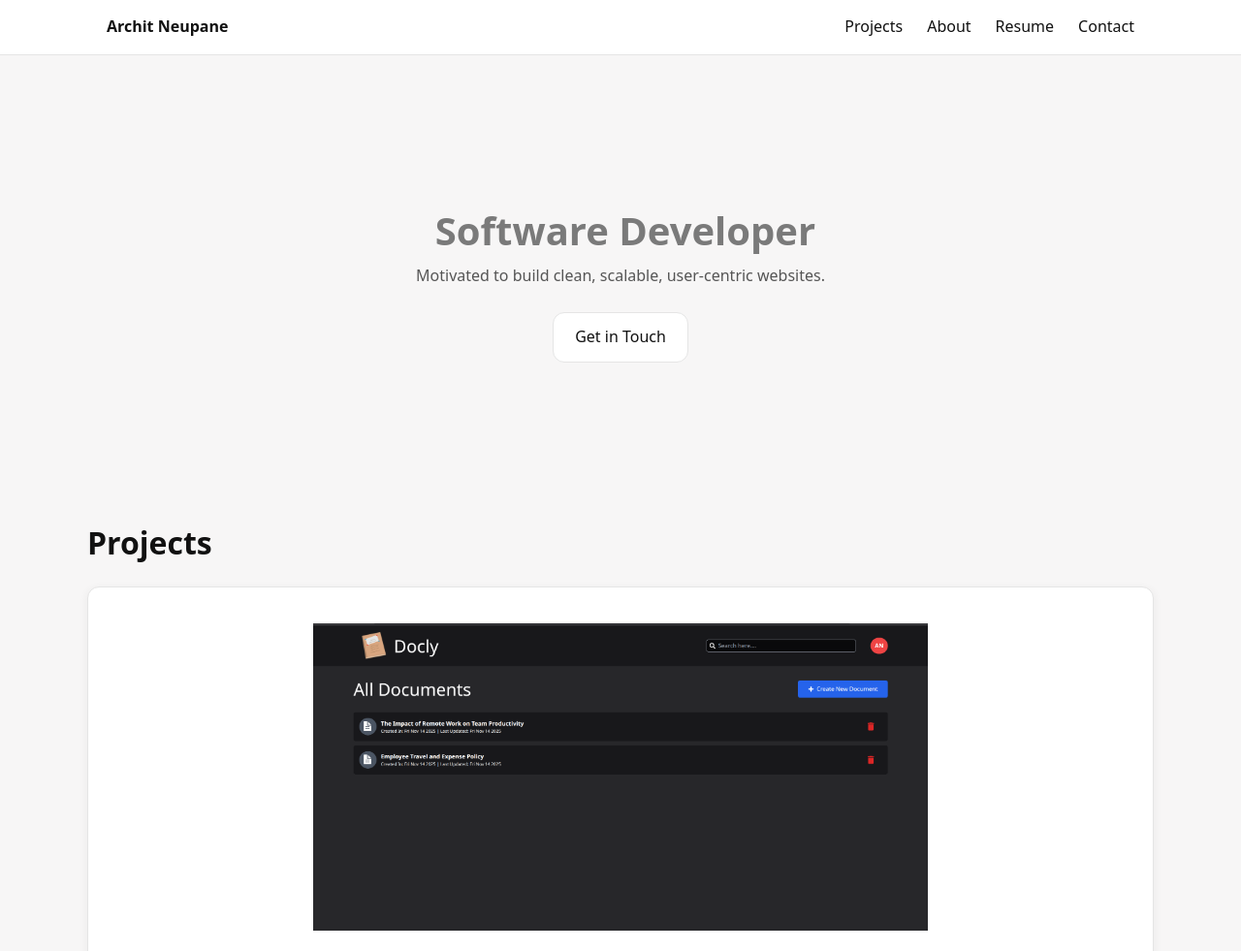
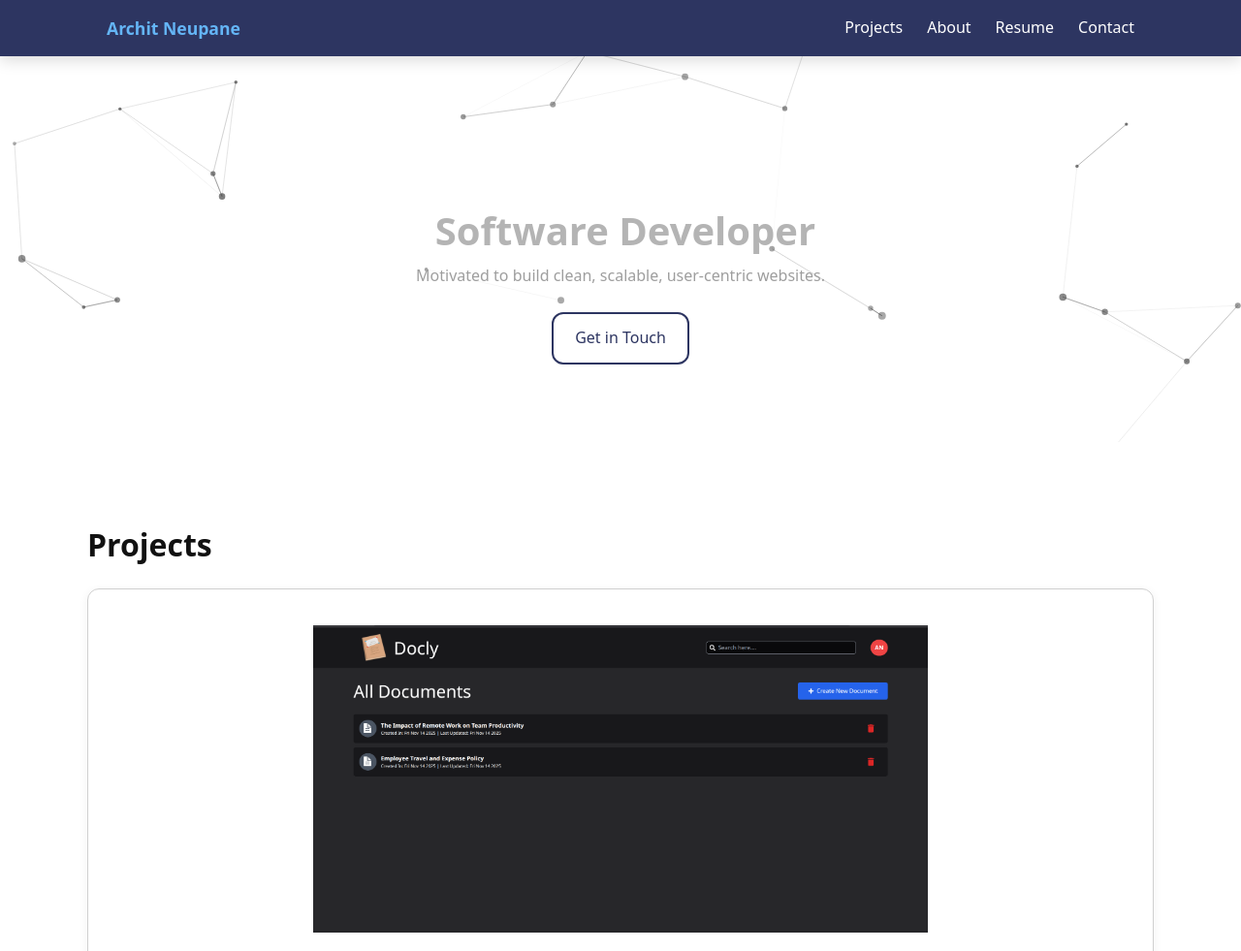
Before and after one commit to architneupane/Portfolio, a plain HTML site: page index.html in a window 1280 px wide. Shown: the top 981 px of the page at 97% size. Drawn offline with nearby package versions, Linux system fonts and the light colour scheme.

Commit message:
Style: Improvement in UI/Ux

```diff
--- a/index.html
+++ b/index.html
@@ -8,10 +8,12 @@
       href="https://cdnjs.cloudflare.com/ajax/libs/font-awesome/6.5.0/css/all.min.css"
     />
     <link rel="stylesheet" href="style.css" />
+    <script src="https://cdn.jsdelivr.net/npm/tsparticles-slim@2.12.0/tsparticles.slim.bundle.min.js"></script>
     <script src="script.js"></script>
     <title>Archit Neupane</title>
   </head>
   <body>
+    <div id="tsparticles"></div>
 
 
 
@@ -68,7 +70,7 @@
             <a href="https://github.com/architneupane/Docly" class="btn"
               >GitHub</a
             >
-            <a href="https://docly-gilt.vercel.app/" class="btn">Live Demo</a>
+            <a href="#"  class="btn">Live Demo</a>
           </div>
         </div>
         <br />
@@ -108,7 +110,6 @@
             offering a wide <br />
             selection of premium watches, ranging from classic designs to the
             latest smart timepieces. <br />
-            [In Development]
           </p>
           <div class="tags">
             React.js &nbsp; • &nbsp; Express.js &nbsp;• &nbsp;Node.js &nbsp;•
@@ -244,7 +245,7 @@
 
     <!-- FOOTER -->
     <footer class="site-footer">
-      <p>© 2025 Archit Neupane. All rights reserved.</p>
+      <p>© 2026 Archit Neupane. All rights reserved.</p>
     </footer>
   </body>
 </html>
--- a/script.js
+++ b/script.js
@@ -1,4 +1,85 @@
 document.addEventListener("DOMContentLoaded", () => {
+  // Initialize Particles
+  tsParticles.load("tsparticles", {
+    background: {
+      color: "transparent"
+    },
+    particles: {
+      number: {
+        value: 60,
+        density: {
+          enable: true,
+          value_area: 1000
+        }
+      },
+      color: {
+        value: "#333333"
+      },
+      shape: {
+        type: "circle"
+      },
+      opacity: {
+        value: 0.7,
+        random: {
+          enable: true,
+          minimumValue: 0.4
+        }
+      },
+      size: {
+        value: {
+          min: 2,
+          max: 4
+        },
+        random: {
+          enable: true,
+          minimumValue: 1.5
+        }
+      },
+      move: {
+        enable: true,
+        speed: 1.5,
+        direction: "none",
+        random: false,
+        straight: false,
+        out_mode: "out",
+        bounce: false
+      },
+      line_linked: {
+        enable: true,
+        distance: 150,
+        color: "#555555",
+        opacity: 0.4,
+        width: 1
+      }
+    },
+    interactivity: {
+      detect_on: "canvas",
+      events: {
+        onhover: {
+          enable: true,
+          mode: "grab"
+        },
+        onclick: {
+          enable: true,
+          mode: "push"
+        }
+      },
+      modes: {
+        grab: {
+          distance: 140,
+          line_linked: {
+            opacity: 0.7
+          }
+        },
+        push: {
+          particles_nb: 4
+        }
+      }
+    },
+    retina_detect: true
+  });
+
+  // Animated Text
   const animatedText = document.querySelector(".animated-text");
   const phrases = [ "Student","MERN Stack Developer","Software Developer"];
   let index = 0;
--- a/style.css
+++ b/style.css
@@ -1,11 +1,13 @@
 :root {
   --bg: rgb(247, 246, 246);
   --text: #111;
-  --gray: #555;
-  --border: #e5e5e5;
+  --gray: #9e9e9e;
+  --border: #d0d0d0;
   --shadow: 0 2px 10px rgba(0, 0, 0, 0.06);
   --radius: 12px;
   --max-width: 1100px;
+  --primary-blue: #2d3561;
+  --accent-blue: #64b5f6;
 }
 
 * {
@@ -13,11 +15,22 @@
   padding: 0;
   box-sizing: border-box;
 }
+
+/* Particle background */
+#tsparticles {
+  position: fixed;
+  top: 0;
+  left: 0;
+  width: 100%;
+  height: 100%;
+  z-index: -1;
+}
 body {
   font-family: system-ui, sans-serif;
-  background: var(--bg);
+  background: #ffffff;
   color: var(--text);
   line-height: 1.6;
+  position: relative;
 }
 a {
   color: inherit;
@@ -28,6 +41,7 @@ section {
   width: 100%;
   padding: 80px 20px;
   border-bottom: 1px solid var(--border);
+  background: #ffffff;
 }
 
 .container {
@@ -54,15 +68,18 @@ p {
 .btn {
   display: inline-block;
   padding: 12px 22px;
-  border: 1px solid var(--border);
+  border: 2px solid var(--primary-blue);
   border-radius: var(--radius);
-  transition: 0.2s;
+  transition: 0.3s;
   background: white;
+  color: var(--primary-blue);
+  font-weight: 500;
 }
 .btn:hover {
-  background: #f7f7f7;
-  transform: scale(1.1);
-  transition: transform 0.2s ease-in-out;
+  background: var(--primary-blue);
+  color: white;
+  transform: scale(1.05);
+  transition: all 0.3s ease-in-out;
 }
 
 /* Hero */
@@ -154,12 +171,13 @@ textarea {
 /* Navigation */
 .site-nav {
   width: 100%;
-  border-bottom: 1px solid var(--border);
+  border-bottom: none;
   position: fixed;
   top: 0;
   left: 0;
-  background: #fff;
+  background: var(--primary-blue);
   z-index: 10;
+  box-shadow: 0 4px 15px rgba(0, 0, 0, 0.15);
 }
 .nav-inner {
   display: flex;
@@ -171,8 +189,19 @@ textarea {
   display: flex;
   gap: 25px;
 }
+.nav-links a {
+  color: #ffffff;
+  transition: 0.3s ease;
+  font-weight: 500;
+}
+.nav-links a:hover {
+  color: var(--accent-blue);
+  border-bottom: 2px solid var(--accent-blue);
+}
 .brand {
-  font-weight: 600;
+  font-weight: 700;
+  color: var(--accent-blue);
+  font-size: 1.1rem;
 }
 
 /* Utilities */
@@ -252,7 +281,13 @@ textarea {
 .site-footer {
   padding: 20px 20px;
   text-align: center;
-  background: var(--bg);
+  background: var(--primary-blue);
+  color: #ffffff;
+  border-top: none;
+}
+
+.site-footer p {
+  color: #ffffff;
 }
 
 /* Animated text styles */
```
Also changed, not shown: 2 other files.
